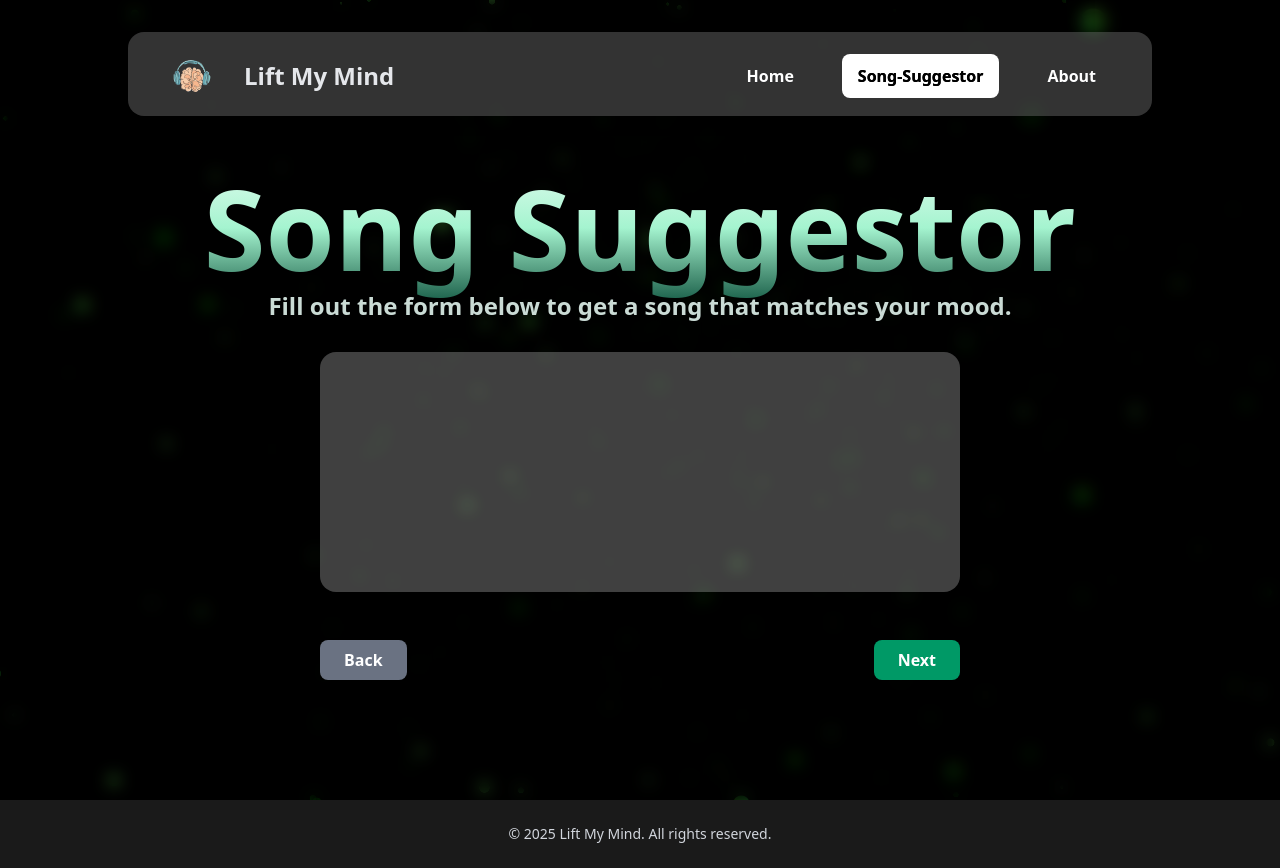
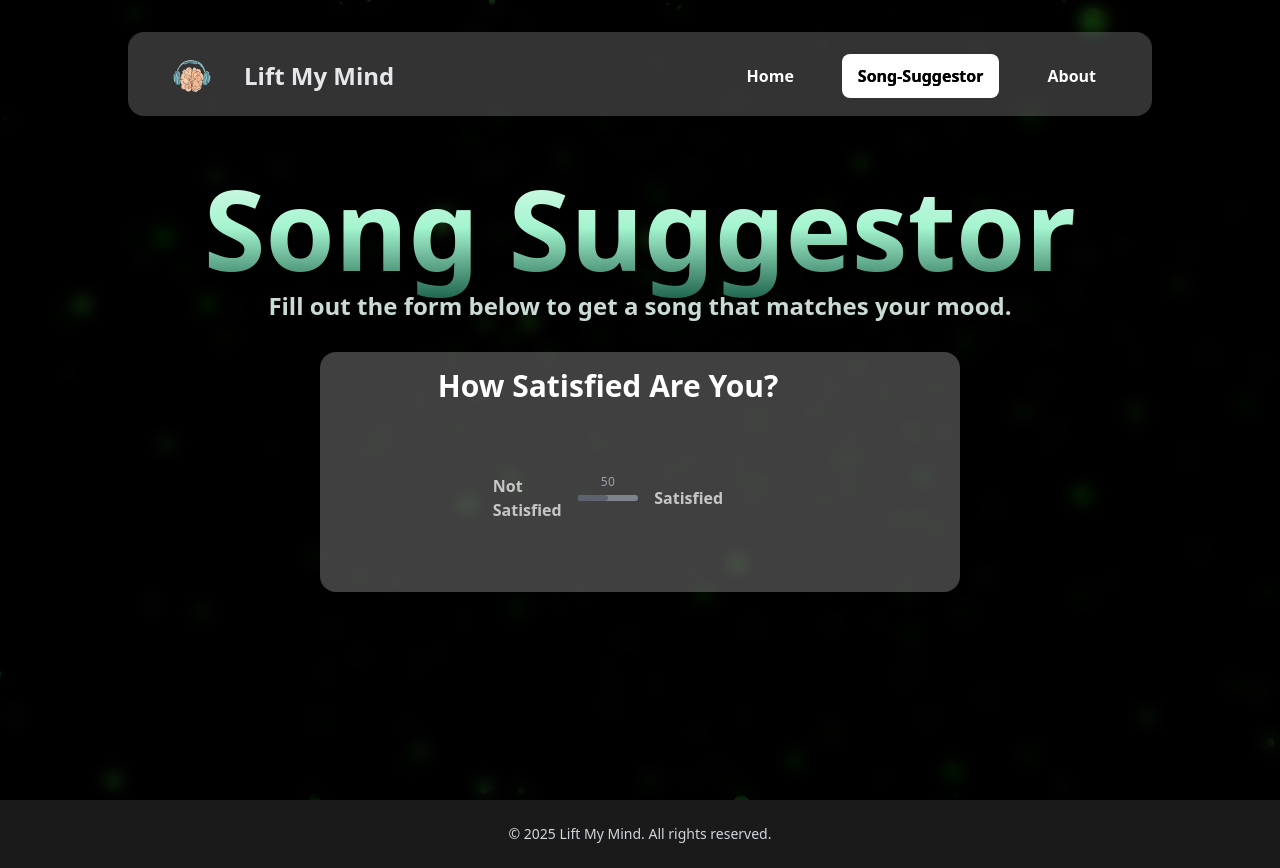
Before and after one commit to UDAY-DEVELOPER-07/LiftMyMind, a React (Vite) app: page /song in a window 1280 px wide. Built offline with nearby package versions, Linux system fonts and the light colour scheme.

Commit message:
added the question in json file

```diff
--- a/src/Song-Suggestor/page.tsx
+++ b/src/Song-Suggestor/page.tsx
@@ -1,7 +1,10 @@
 
 import MyVantaComponent from "../components/ui/background";
+import ElasticSlider from "../components/ui/slider";
+import { useState } from "react";
 
 export default function SongSuggestorPage() {
+    const [satisfaction, setSatisfaction] = useState(50);
     return (
         <>
             <div className="h-screen min-h-screen bg-black w-full fill flex justify-center relative overflow-hidden">
@@ -16,6 +19,26 @@ export default function SongSuggestorPage() {
                         Fill out the form below to get a song that matches your mood.
                     </p>
                     <div className="fixed top-8 flex w-[50%] h-[30%] rounded-2xl bg-white/25 backdrop-blur-3xl justify-between pt-1 z-[20]" style={{ marginTop: '20rem' }}>
+
+                        <div className="flex items-center flex-col justify-center mt-3 text-white  font-extrabold center text-20 w-[90%] ">
+                            <h1 className="text-3xl text-center">How Satisfied Are You?</h1>
+                            <ElasticSlider
+                                leftIcon={<>Not Satisfied</>}
+                                rightIcon={<>Satisfied</>}
+                                startingValue={0}
+                                defaultValue={satisfaction}
+                                maxValue={100}
+                                isStepped
+                                stepSize={10}
+                                onChange={(value) => setSatisfaction(value)}
+                                className="w-[40%] h-full"
+                            />
+                            {/* <textarea
+                                className="w-[90%] h-[80%] bg-white/10 backdrop-blur-3xl rounded-lg p-4 text-white font-semibold text-lg"
+                                placeholder="Describe your mood or situation..."
+                                value={satisfaction}
+                                style={{ resize: 'none' }}
+                            ></textarea> */}
                         </div>
                         <div className="absolute top-0 w-[50%] flex justify-between " style={{ marginTop: '40rem' }}>
                             <button className="px-6 py-2 mr-4 bg-gray-500 text-white rounded-lg font-semibold hover:bg-gray-800 transition">Back</button>
@@ -23,6 +46,7 @@ export default function SongSuggestorPage() {
                         </div>
                     </div>
                 </div>
+            </div>
         </>
     );
 }
--- /dev/null
+++ b/src/assets/question.json
@@ -0,0 +1,44 @@
+{
+    "questions": [
+        {
+            "id": "01",
+            "question": "I felt emotionally stable and grounded this week."
+        },
+        {
+            "id": "02",
+            "question": "I was able to manage my stress in healthy ways."
+        },
+        {
+            "id": "03",
+            "question": "I felt comfortable expressing my thoughts and feelings in our sessions."
+        },
+        {
+            "id": "04",
+            "question": "I was able to reflect on my emotions and behaviors effectively."
+        },
+        {
+            "id": "05",
+            "question": "I noticed positive changes in how I relate to myself."
+        },
+        {
+            "id": "06",
+            "question": "I applied tools or insights from therapy in my daily life."
+        },
+        {
+            "id": "07",
+            "question": "I felt supported and understood during our recent sessions."
+        },
+        {
+            "id": "08",
+            "question": "I was able to cope with challenges without feeling overwhelmed."
+        },
+        {
+            "id": "09",
+            "question": "I maintained a healthy routine and took care of my basic needs."
+        },
+        {
+            "id": "10",
+            "question": "I felt a sense of progress in my personal growth or healing journey."
+        }
+    ]
+}
--- /dev/null
+++ b/src/components/ui/slider.tsx
@@ -0,0 +1,230 @@
+import React, { useEffect, useRef, useState } from "react";
+import {
+  animate,
+  motion,
+  useMotionValue,
+  useMotionValueEvent,
+  useTransform,
+} from "framer-motion";
+
+const MAX_OVERFLOW = 50;
+
+interface ElasticSliderProps {
+  defaultValue?: number;
+  startingValue?: number;
+  maxValue?: number;
+  className?: string;
+  isStepped?: boolean;
+  stepSize?: number;
+  leftIcon?: React.ReactNode;
+  rightIcon?: React.ReactNode;
+  onChange?: (value: number) => void; // ✅ NEW
+}
+
+const ElasticSlider: React.FC<ElasticSliderProps> = ({
+  defaultValue = 50,
+  startingValue = 0,
+  maxValue = 100,
+  className = "",
+  isStepped = false,
+  stepSize = 1,
+  leftIcon = <>-</>,
+  rightIcon = <>+</>,
+  onChange, // ✅ NEW
+}) => {
+  return (
+    <div
+      className={`flex flex-col items-center justify-center gap-4 w-48 ${className}`}
+    >
+      <Slider
+        defaultValue={defaultValue}
+        startingValue={startingValue}
+        maxValue={maxValue}
+        isStepped={isStepped}
+        stepSize={stepSize}
+        leftIcon={leftIcon}
+        rightIcon={rightIcon}
+        onChange={onChange} // ✅ Pass it down
+      />
+    </div>
+  );
+};
+
+interface SliderProps {
+  defaultValue: number;
+  startingValue: number;
+  maxValue: number;
+  isStepped: boolean;
+  stepSize: number;
+  leftIcon: React.ReactNode;
+  rightIcon: React.ReactNode;
+  onChange?: (value: number) => void; // ✅ NEW
+}
+
+const Slider: React.FC<SliderProps> = ({
+  defaultValue,
+  startingValue,
+  maxValue,
+  isStepped,
+  stepSize,
+  leftIcon,
+  rightIcon,
+  onChange, // ✅ NEW
+}) => {
+  const [value, setValue] = useState<number>(defaultValue);
+  const sliderRef = useRef<HTMLDivElement>(null);
+  const [region, setRegion] = useState<"left" | "middle" | "right">("middle");
+  const clientX = useMotionValue(0);
+  const overflow = useMotionValue(0);
+  const scale = useMotionValue(1);
+
+  useEffect(() => {
+    setValue(defaultValue);
+    onChange?.(defaultValue); // ✅ Notify parent of initial value
+  }, [defaultValue]);
+
+  useMotionValueEvent(clientX, "change", (latest: number) => {
+    if (sliderRef.current) {
+      const { left, right } = sliderRef.current.getBoundingClientRect();
+      let newValue: number;
+      if (latest < left) {
+        setRegion("left");
+        newValue = left - latest;
+      } else if (latest > right) {
+        setRegion("right");
+        newValue = latest - right;
+      } else {
+        setRegion("middle");
+        newValue = 0;
+      }
+      overflow.jump(decay(newValue, MAX_OVERFLOW));
+    }
+  });
+
+  const handlePointerMove = (e: React.PointerEvent<HTMLDivElement>) => {
+    if (e.buttons > 0 && sliderRef.current) {
+      const { left, width } = sliderRef.current.getBoundingClientRect();
+      let newValue =
+        startingValue +
+        ((e.clientX - left) / width) * (maxValue - startingValue);
+      if (isStepped) {
+        newValue = Math.round(newValue / stepSize) * stepSize;
+      }
+      newValue = Math.min(Math.max(newValue, startingValue), maxValue);
+      setValue(newValue);
+      onChange?.(newValue); // ✅ Notify parent
+      clientX.jump(e.clientX);
+    }
+  };
+
+  const handlePointerDown = (e: React.PointerEvent<HTMLDivElement>) => {
+    handlePointerMove(e);
+    e.currentTarget.setPointerCapture(e.pointerId);
+  };
+
+  const handlePointerUp = () => {
+    animate(overflow, 0, { type: "spring", bounce: 0.5 });
+  };
+
+  const getRangePercentage = (): number => {
+    const totalRange = maxValue - startingValue;
+    if (totalRange === 0) return 0;
+    return ((value - startingValue) / totalRange) * 100;
+  };
+
+  return (
+    <>
+      <motion.div
+        onHoverStart={() => animate(scale, 1.2)}
+        onHoverEnd={() => animate(scale, 1)}
+        onTouchStart={() => animate(scale, 1.2)}
+        onTouchEnd={() => animate(scale, 1)}
+        style={{
+          scale,
+          opacity: useTransform(scale, [1, 1.2], [0.7, 1]),
+        }}
+        className="flex w-full touch-none select-none items-center justify-center gap-4"
+      >
+        <motion.div
+          animate={{
+            scale: region === "left" ? [1, 1.4, 1] : 1,
+            transition: { duration: 0.25 },
+          }}
+          style={{
+            x: useTransform(() =>
+              region === "left" ? -overflow.get() / scale.get() : 0
+            ),
+          }}
+        >
+          {leftIcon}
+        </motion.div>
+
+        <div
+          ref={sliderRef}
+          className="relative flex w-full max-w-xs flex-grow cursor-grab touch-none select-none items-center py-4"
+          onPointerMove={handlePointerMove}
+          onPointerDown={handlePointerDown}
+          onPointerUp={handlePointerUp}
+        >
+          <motion.div
+            style={{
+              scaleX: useTransform(() => {
+                if (sliderRef.current) {
+                  const { width } = sliderRef.current.getBoundingClientRect();
+                  return 1 + overflow.get() / width;
+                }
+                return 1;
+              }),
+              scaleY: useTransform(overflow, [0, MAX_OVERFLOW], [1, 0.8]),
+              transformOrigin: useTransform(() => {
+                if (sliderRef.current) {
+                  const { left, width } =
+                    sliderRef.current.getBoundingClientRect();
+                  return clientX.get() < left + width / 2 ? "right" : "left";
+                }
+                return "center";
+              }),
+              height: useTransform(scale, [1, 1.2], [6, 12]),
+              marginTop: useTransform(scale, [1, 1.2], [0, -3]),
+              marginBottom: useTransform(scale, [1, 1.2], [0, -3]),
+            }}
+            className="flex flex-grow"
+          >
+            <div className="relative h-full flex-grow overflow-hidden rounded-full bg-gray-400">
+              <div
+                className="absolute h-full bg-gray-500 rounded-full"
+                style={{ width: `${getRangePercentage()}%` }}
+              />
+            </div>
+          </motion.div>
+        </div>
+
+        <motion.div
+          animate={{
+            scale: region === "right" ? [1, 1.4, 1] : 1,
+            transition: { duration: 0.25 },
+          }}
+          style={{
+            x: useTransform(() =>
+              region === "right" ? overflow.get() / scale.get() : 0
+            ),
+          }}
+        >
+          {rightIcon}
+        </motion.div>
+      </motion.div>
+      <p className="absolute text-gray-400 transform -translate-y-4 text-xs font-medium tracking-wide">
+        {Math.round(value)}
+      </p>
+    </>
+  );
+};
+
+function decay(value: number, max: number): number {
+  if (max === 0) return 0;
+  const entry = value / max;
+  const sigmoid = 2 * (1 / (1 + Math.exp(-entry)) - 0.5);
+  return sigmoid * max;
+}
+
+export default ElasticSlider;
```
Lines whose indentation alone changed are shown as unchanged.
